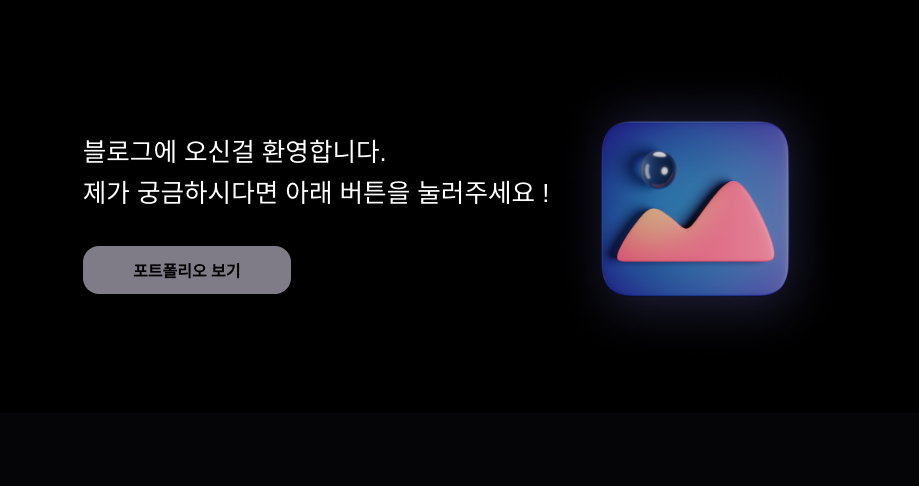
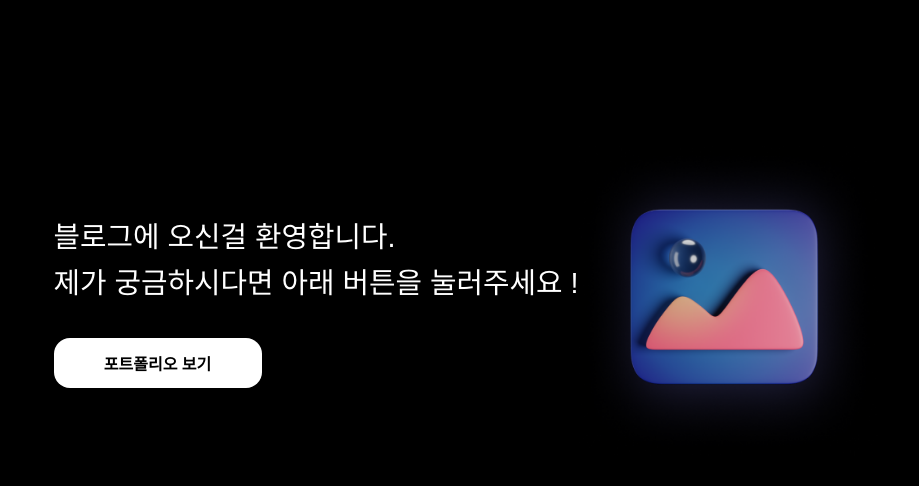
Before and after one commit to cmg8431/cmg8431.github.io, a Gatsby site: page / in a window 1280 px wide. Shown: the part 43-529 px from the top of the page, without its empty margins (174-1093 px from the left). Built offline with nearby package versions, Linux system fonts and the light colour scheme; Gatsby itself is replaced by a stand-in of ours; a small style sheet from the web is missing.

Commit message:
feat: Banner design and component work

```diff
--- a/src/components/Banner.tsx
+++ b/src/components/Banner.tsx
@@ -22,7 +22,7 @@ const BannerWapper = styled.div`
   justify-content: center;
   background-color: black;
   width: 100%;
-  height: 25rem;
+  height: 36rem;
   margin-bottom: 2rem;
   align-items: center;
 `;
@@ -35,7 +35,7 @@ const Title = styled.h1`
   margin-top: 3rem;
   color: white;
   line-height: 1.6;
-  font-size: 1.6rem;
+  font-size: 1.8rem;
 `;
 
 const Button = styled.button`
@@ -48,8 +48,11 @@ const Button = styled.button`
   border-radius: 1rem;
   width: 13rem;
   border: none;
-  height: 3rem;
-  background-color: #7f7c87;
+  height: 3.1rem;
+  background-color: white;
+  :hover {
+    background-color: #7f7c87;
+  }
 `;
 
 export default BannerComponents;
```
